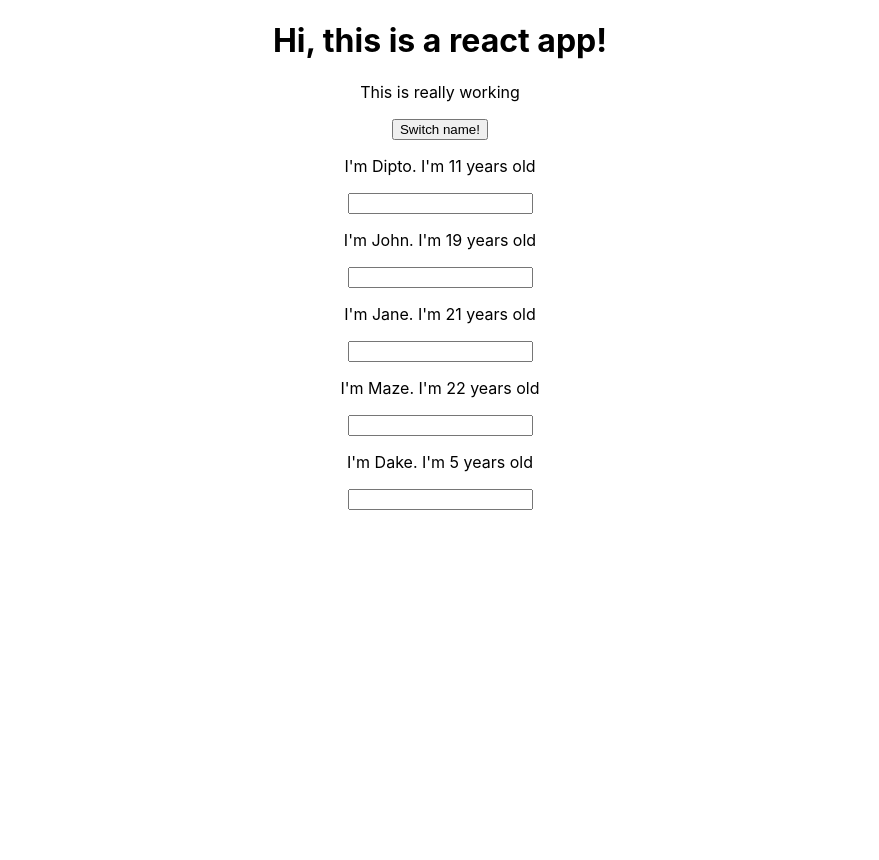
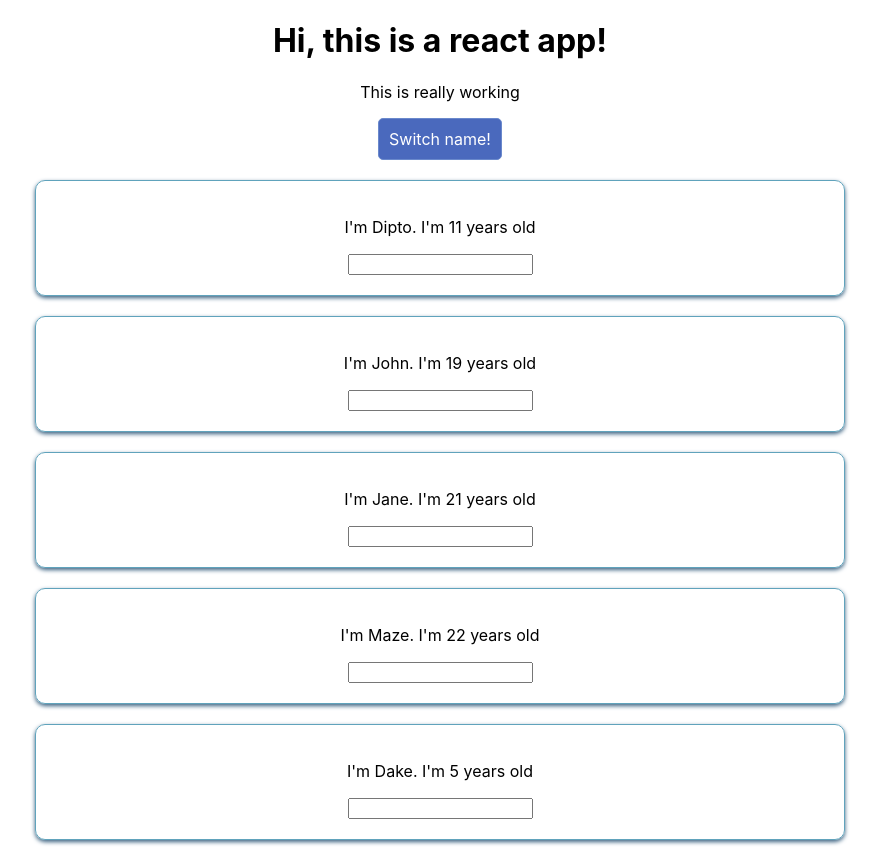
Before and after one commit to dipto0321/react-learn-app, a React (Create React App) app: page / in a window 1280 px wide. Shown: the whole page, without its empty margins (200-1079 px from the left). Before the commit the page ends 800 px from the top, so only its background shows below. Built offline with nearby package versions, Linux system fonts and the light colour scheme.

Commit message:
Add styles inline and `.css` file

```diff
--- a/src/components/App/App.js
+++ b/src/components/App/App.js
@@ -38,11 +38,20 @@ class App extends Component {
   };
 
   render() {
+    const styleBtn = {
+      backgroundColor: "#4a69bd",
+      font: "inherit",
+      border: "1px solid #6a89cc",
+      padding: 10,
+      cursor: "pointer",
+      borderRadius: 5,
+      color: "#fff"
+    };
     return (
       <div className="App">
         <h1>Hi, this is a react app!</h1>
         <p>This is really working</p>
-        <button onClick={() => this.switchNameHandler("John")}>
+        <button style={styleBtn} onClick={() => this.switchNameHandler("John")}>
           Switch name!
         </button>
         <Person
--- /dev/null
+++ b/src/components/Person/Person.css
@@ -0,0 +1,8 @@
+.Person {
+  width: 60%;
+  margin: 20px auto;
+  border: 1px solid #60a3bc;
+  border-radius: 10px;
+  box-shadow: 0 2px 4px #3c6382;
+  padding: 20px;
+}
--- a/src/components/Person/Person.js
+++ b/src/components/Person/Person.js
@@ -1,8 +1,9 @@
 import React from "react";
+import "./Person.css";
 
 const person = props => {
   return (
-    <div>
+    <div className="Person">
       <p onClick={props.click}>
         I'm {props.name}. I'm {props.age} years old
       </p>
```
